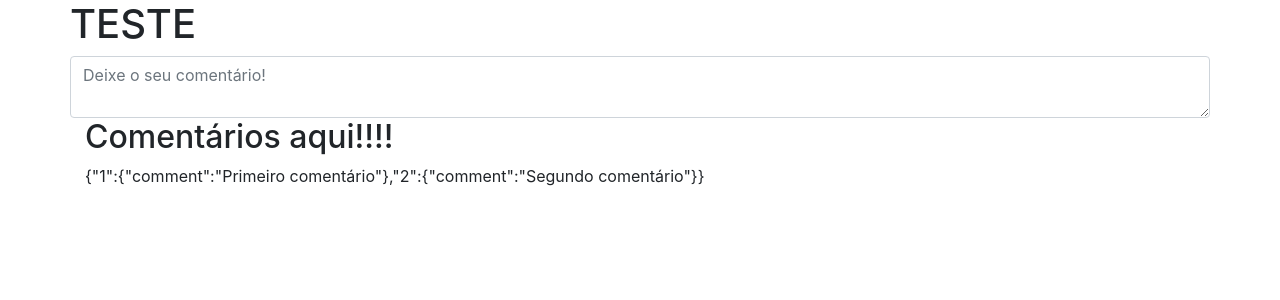
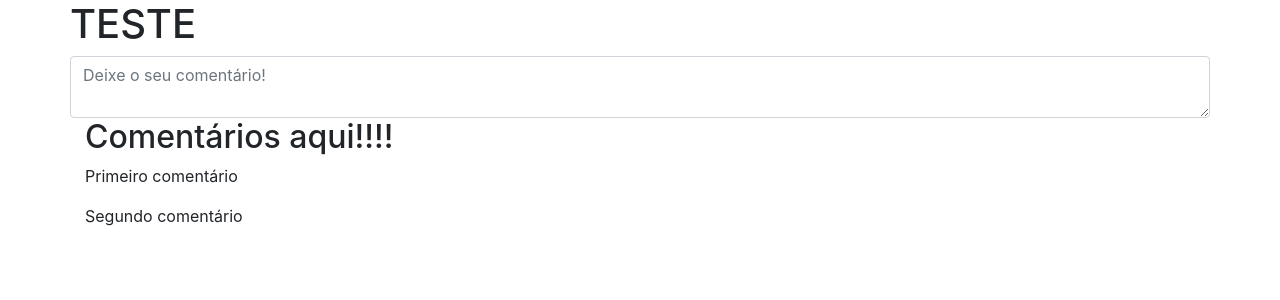
Before and after one commit to mvcbotelho/Comments, a React (Create React App) app: page / in a window 1280 px wide. Shown: the top 300 px of the page. Built offline with nearby package versions, Linux system fonts and the light colour scheme.

Commit message:
Create a new component from Comment

```diff
--- a/src/Comments/Comments.js
+++ b/src/Comments/Comments.js
@@ -1,11 +1,18 @@
 import React, { Component } from 'react'
 
 export default class Comments extends Component {
+  renderComment(key, comment) {
+    return (
+      <p key={key}>{comment.comment}</p>
+    )
+  }
   render() {
     return (
       <div>
         <h2>Comentários aqui!!!!</h2>
-        <div>{JSON.stringify(this.props.comments)}</div>
+        <div>{Object.keys(this.props.comments)
+          .map(key => this.renderComment(key, this.props.comments[key]))}
+        </div>
       </div>
     )
   }
```
Also changed, not shown: src/Comments/Comment.js (added, +9 -0 lines).
